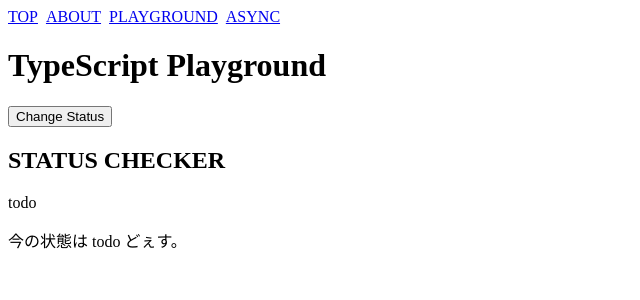
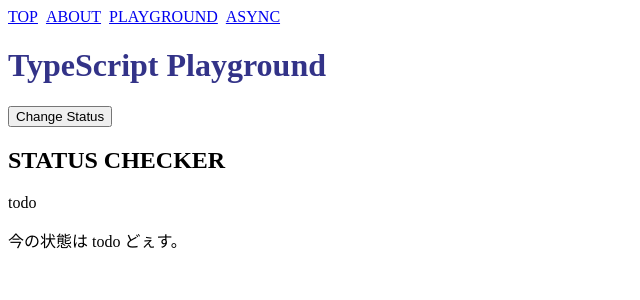
Before and after one commit to sotszk/composition-api-with-ts-nuxt, a Nuxt app: page /playground in a window 1280 px wide. Shown: the top 300 px of the page, without its empty margins (0-640 px from the left). Built offline with nearby package versions, Linux system fonts and the light colour scheme.

Commit message:
add using ref example

```diff
--- a/src/components/StatusChecker.vue
+++ b/src/components/StatusChecker.vue
@@ -7,20 +7,21 @@
 </template>
 
 <script lang="ts">
-import Vue, { PropOptions } from 'vue'
+import Vue, { PropType } from 'vue'
 import { computed } from '@vue/composition-api'
 import { Status } from '~/hooks/useChangeStatus'
 
 export default Vue.extend({
   props: {
     status: {
-      type: String,
+      type: String as PropType<string>,
       required: false,
       default: Status.TODO,
-    } as PropOptions<string>,
+    },
   },
 
   setup(props) {
+    // const { status } = props // NOTE: 分割代入すると computed が動かない？
     const statusMsg = computed(() => `今の状態は ${props.status} どぇす。`)
     return {
       statusMsg,
--- a/src/pages/playground.vue
+++ b/src/pages/playground.vue
@@ -1,12 +1,13 @@
 <template>
   <div>
-    <h1>TypeScript Playground</h1>
+    <h1 ref="titleRef">TypeScript Playground</h1>
     <button type="button" @click="onClickChangeStatusBtn">Change Status</button>
     <StatusChecker :status="status" />
   </div>
 </template>
 
 <script lang="ts">
+import { ref, onMounted } from '@vue/composition-api'
 import useChangeStatus from '~/hooks/useChangeStatus'
 import StatusChecker from '~/components/StatusChecker.vue'
 
@@ -16,15 +17,22 @@
   },
 
   setup() {
+    const titleRef = ref(null)
     const { status, toggleStatus } = useChangeStatus()
 
     const onClickChangeStatusBtn = () => {
       toggleStatus()
     }
 
+    onMounted(() => {
+      const el: any = titleRef.value
+      el.style.color = '#338'
+    })
+
     return {
       status,
       onClickChangeStatusBtn,
+      titleRef,
     }
   },
 }
```
